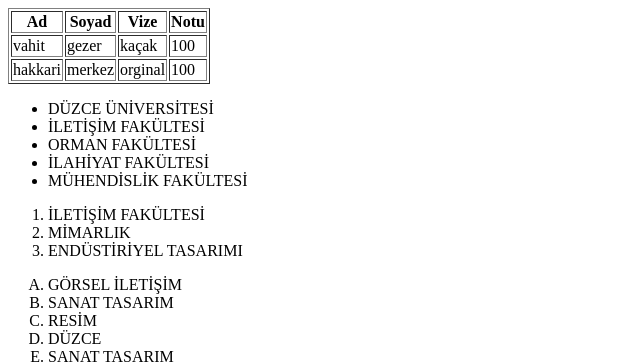
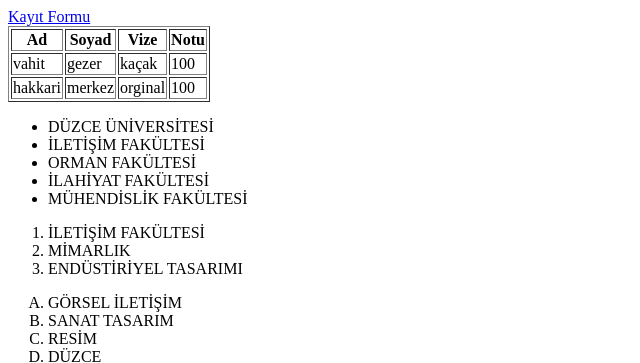
Before and after one commit to vahitgezrr-max/gzr, a plain HTML site: page index.html in a window 1280 px wide. Shown: the top 363 px of the page, without its empty margins (0-640 px from the left). Drawn offline with Linux system fonts and the light colour scheme.

Commit message:
Add files via upload

```diff
--- a/index.html
+++ b/index.html
@@ -9,6 +9,7 @@
 
 </head>
 <body>
+    <a href="ilkders.html">Kayıt Formu</a><br>
 
 
 
```
